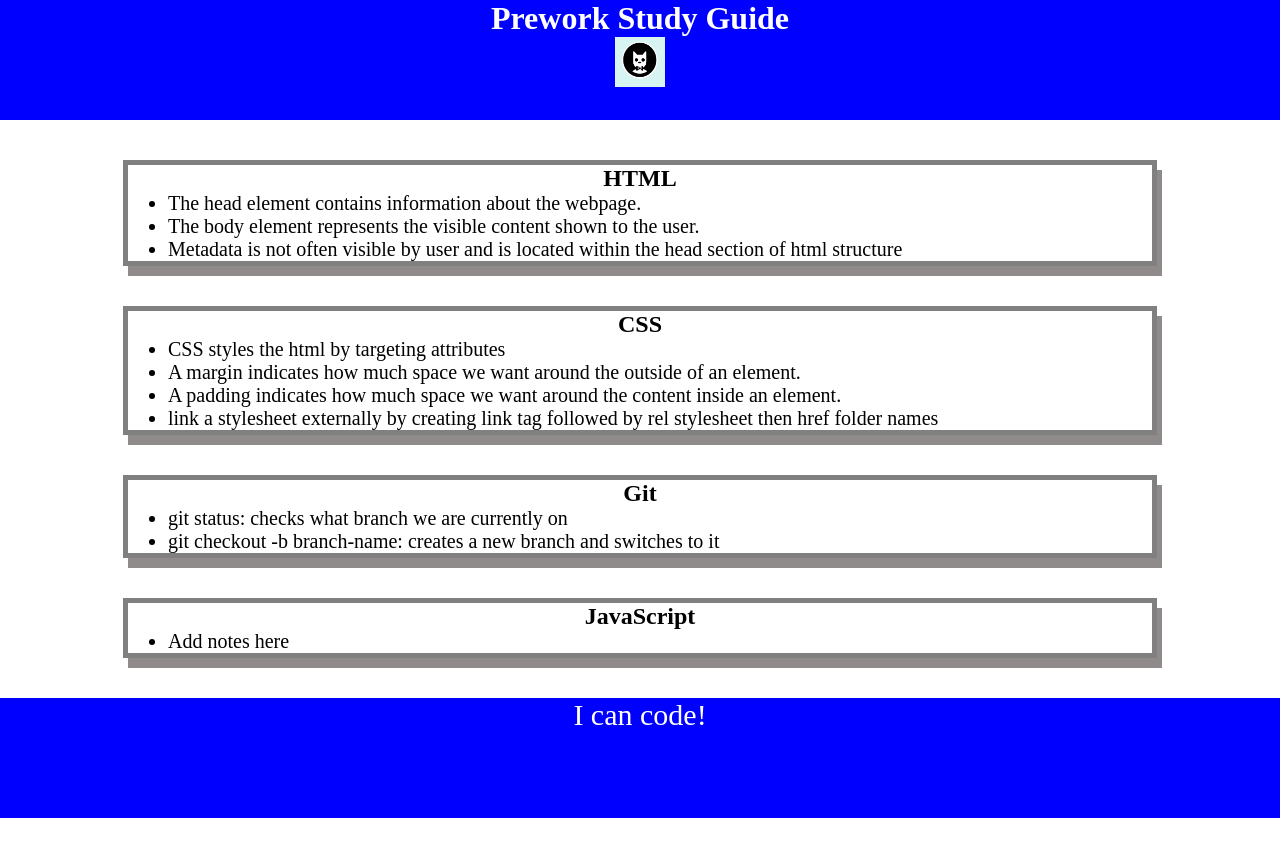
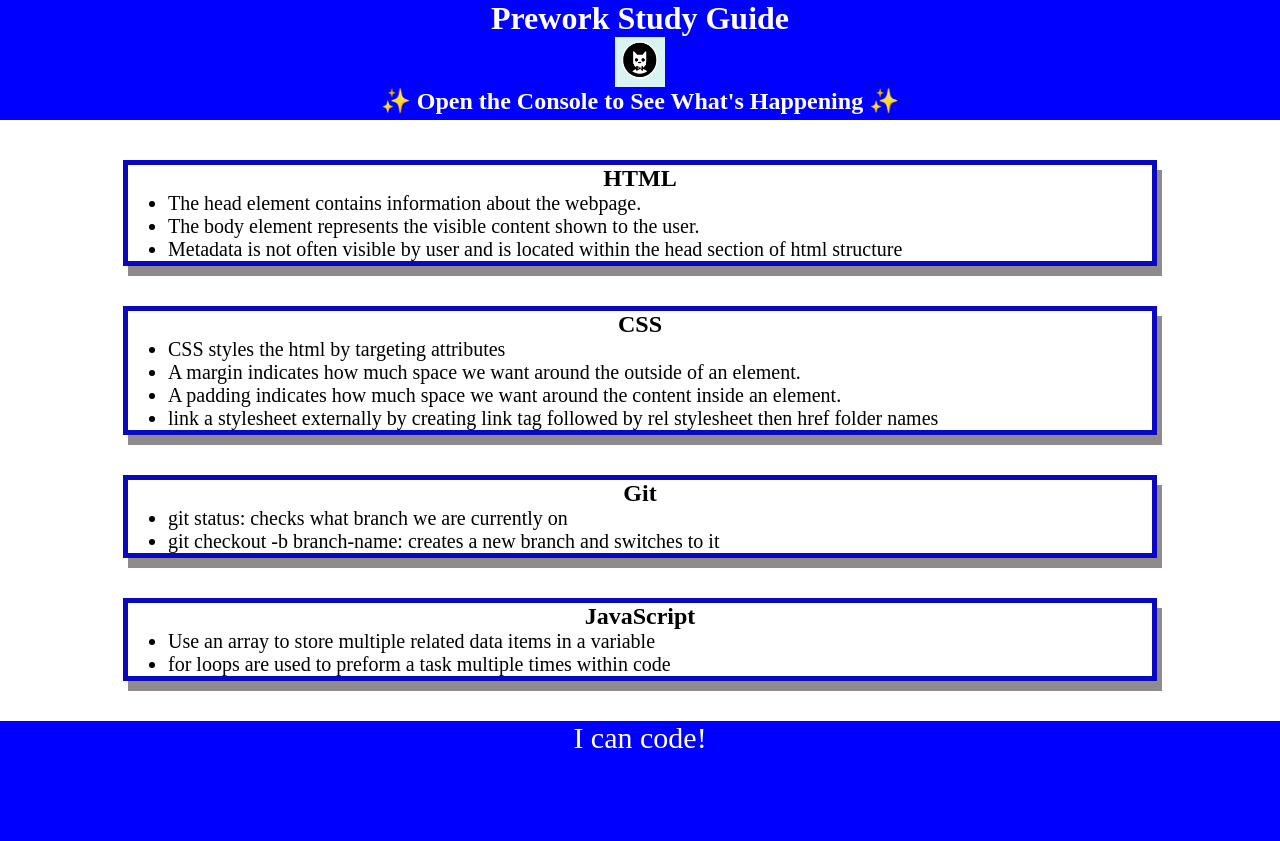
Before and after one commit to mbman11/prework-study-guide, a plain HTML site: page index.html in a window 1280 px wide. Before the commit the page ends 818 px from the top, so only its background shows below. Drawn offline with Linux system fonts and the light colour scheme.

Commit message:
added js file, edited css and html

```diff
--- /dev/null
+++ b/assets/script.js
@@ -0,0 +1,23 @@
+var topics = ['HTML', 'CSS', 'Git', 'JavaScript'];
+
+for (var x = 0; x < topics.length; x++) {
+  console.log(topics[x])
+}
+
+// if (topic === 'HTML') {
+//   console.log("Let's study HTML!");
+// } else if (topic === 'CSS') {
+//   console.log("Let's study CSS!");
+// } else if (topic === 'Git') {
+//   console.log("Let's study Git!");
+// } else if (topic === 'JavaScript') {
+//   console.log("Let's study JavaScript!");
+// } else {
+//   console.log('Please try again!');
+// }
+
+
+// var shapes = ["triangle", "square", "pentagon", "circle"];
+// for(var x = 0; x < shapes.length; x++) {
+//  console.log(shapes[x]);
+// }
--- a/assets/style.css
+++ b/assets/style.css
@@ -38,6 +38,6 @@ p {
   background-color: white;
   width: 80%;
   margin: 40px auto;
-  border: 5px solid gray;
+  border: 5px solid rgb(11, 8, 193);
   box-shadow: 5px 10px #908b8b;
 }
--- a/index.html
+++ b/index.html
@@ -12,6 +12,7 @@
     <header id="top">
       <h1>Prework Study Guide</h1>
       <img src="./assets/bowtie-cat.png" alt="Profile image of cat wearing a bow tie." />
+      <h2>✨ Open the Console to See What's Happening ✨</h2>
     </header>
 
     <main>
@@ -45,7 +46,8 @@
       <section class="card" id="javascript-section">
         <h2>JavaScript</h2>
         <ul>
-          <li>Add notes here</li>
+          <li>Use an array to store multiple related data items in a variable</li>
+          <li>for loops are used to preform a task multiple times within code</li>
         </ul>
       </section>
     </main>
@@ -53,5 +55,6 @@
     <footer>
       <p class="footer-p">I can code!</p>
     </footer>
+    <script src="./assets/script.js"></script>
   </body>
 </html>
```
